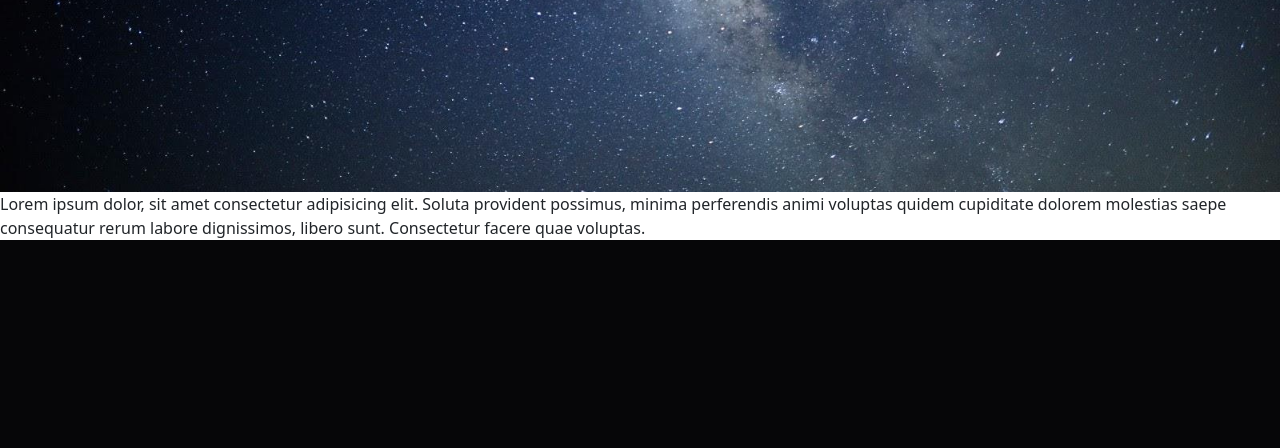
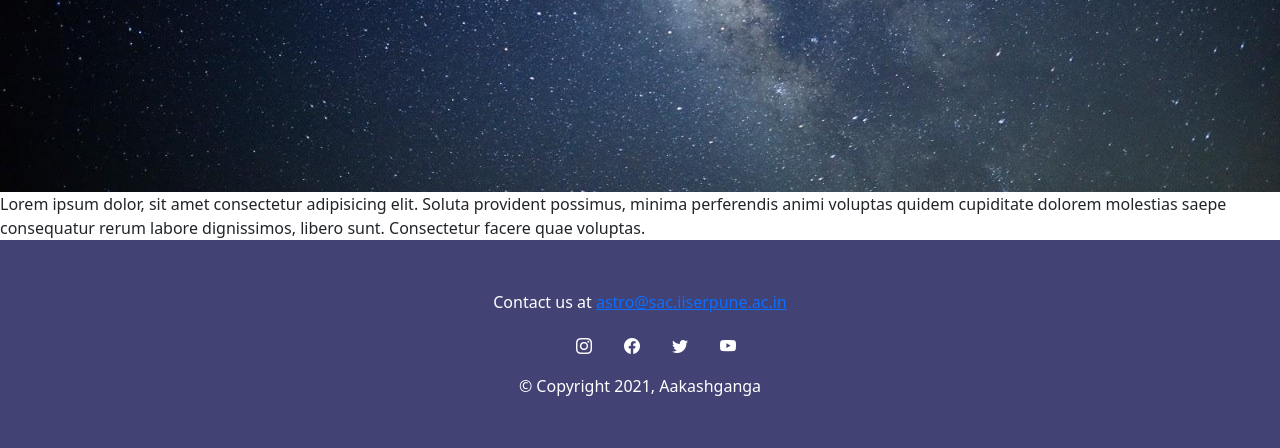
Before and after one commit to vigneshpai2003/Aakashganga, a Flask app: page / in a window 1280 px wide. Shown: the part 608-1056 px from the top of the page. Before the commit the page ends 848 px from the top, so only its background shows below. Run offline with Flask 2, Linux system fonts and the light colour scheme; some libraries are stand-ins or nearby versions.

Commit message:
made footer

```diff
--- /dev/null
+++ b/static/css/footer.css
@@ -0,0 +1,20 @@
+footer {
+    background-color: #424275;
+    padding-bottom: 50px;
+    padding-top: 50px;
+}
+
+.social-links {
+    margin-top: 20px;
+    display: flex;
+    justify-content: center;
+}
+
+.social-links a {
+    color: white;
+}
+
+.copyright, .contact {
+    text-align: center;
+    color: white;
+}
--- a/static/css/main.css
+++ b/static/css/navbar.css
@@ -52,7 +52,8 @@ nav{
     width: 25px;
     height: 3px;
     background-color: white;
-    margin: 4px;
+    margin: 5px;
+    transition: all 0.3s ease;
 }
 
 @media screen and (max-width: 1024px) {
@@ -116,3 +117,15 @@ nav{
         transform: translateX(0px);
     }
 }
+
+.toggle .line1 {
+    transform: rotate(-45deg) translate(-5px, 6px);
+}
+
+.toggle .line2 {
+    opacity: 0;
+}
+
+.toggle .line3 {
+    transform: rotate(45deg) translate(-5px, -6px);
+}
--- a/static/js/nav.js
+++ b/static/js/nav.js
@@ -10,8 +10,9 @@ function main() {
             if (link.style.animation)
                 link.style.animation = ''
             else
-                link.style.animation = 'menuFade 0.5s ease forwards ' +  (index / 10 + .5) + 's'
+                link.style.animation = 'menuFade 0.5s ease forwards ' +  (index / 10 + .3) + 's'
         })
+        menu_toggle.classList.toggle('toggle')
     })
 }
 
--- a/templates/base.html
+++ b/templates/base.html
@@ -8,7 +8,9 @@
     <!-- CSS only -->
     <link href="https://cdn.jsdelivr.net/npm/bootstrap@5.1.3/dist/css/bootstrap.min.css" rel="stylesheet"
         integrity="sha384-1BmE4kWBq78iYhFldvKuhfTAU6auU8tT94WrHftjDbrCEXSU1oBoqyl2QvZ6jIW3" crossorigin="anonymous">
-    <link rel="stylesheet" href="{{ url_for('static', filename='css/main.css') }}">
+    <link rel="stylesheet" href="https://cdn.jsdelivr.net/npm/bootstrap-icons@1.7.2/font/bootstrap-icons.css">
+    <link rel="stylesheet" href="{{ url_for('static', filename='css/navbar.css') }}">
+    <link rel="stylesheet" href="{{ url_for('static', filename='css/footer.css') }}">
     {% block css %}{% endblock %}
     <title>The IISER Pune Astro Club</title>
     <link rel="icon" href="{{ url_for('static', filename='images/agLogo.png') }}">
@@ -39,6 +41,29 @@
         </nav>
     </header>
     {% block content %}{% endblock %}
+
+
+    <footer>
+        <div class="contact">
+            Contact us at <a href="mailto:astro@sac.iiserpune.ac.in">astro@sac.iiserpune.ac.in</a>
+        </div>
+        <li class="social-links">
+            <ul><a href="https://www.instagram.com/aakashganga_iiserpune/" target="_blank">
+                <i class="bi-instagram"></i>
+            </a></ul>
+            <ul><a href="https://www.facebook.com/aakashganga.iiserpune/" target="_blank">
+                <i class="bi-facebook"></i>
+            </a></ul>
+            <ul><a href="https://twitter.com/Astro_IISERPune" target="_blank">
+                <i class="bi-twitter"></i>
+            </a></ul>
+            <ul><a href="https://www.youtube.com/channel/UCo4fmI2-W6vLvX__NWLIsYw" target="_blank">
+                <i class="bi-youtube"></i>
+            </a></ul>
+        </li>
+        <div class="copyright">&copy; Copyright 2021, Aakashganga</div>
+    </footer>
+
     <!-- JavaScript Bundle with Popper -->
     <script src="https://cdn.jsdelivr.net/npm/bootstrap@5.1.3/dist/js/bootstrap.bundle.min.js"
         integrity="sha384-ka7Sk0Gln4gmtz2MlQnikT1wXgYsOg+OMhuP+IlRH9sENBO0LRn5q+8nbTov4+1p"
```
Lines whose indentation alone changed are shown as unchanged.
